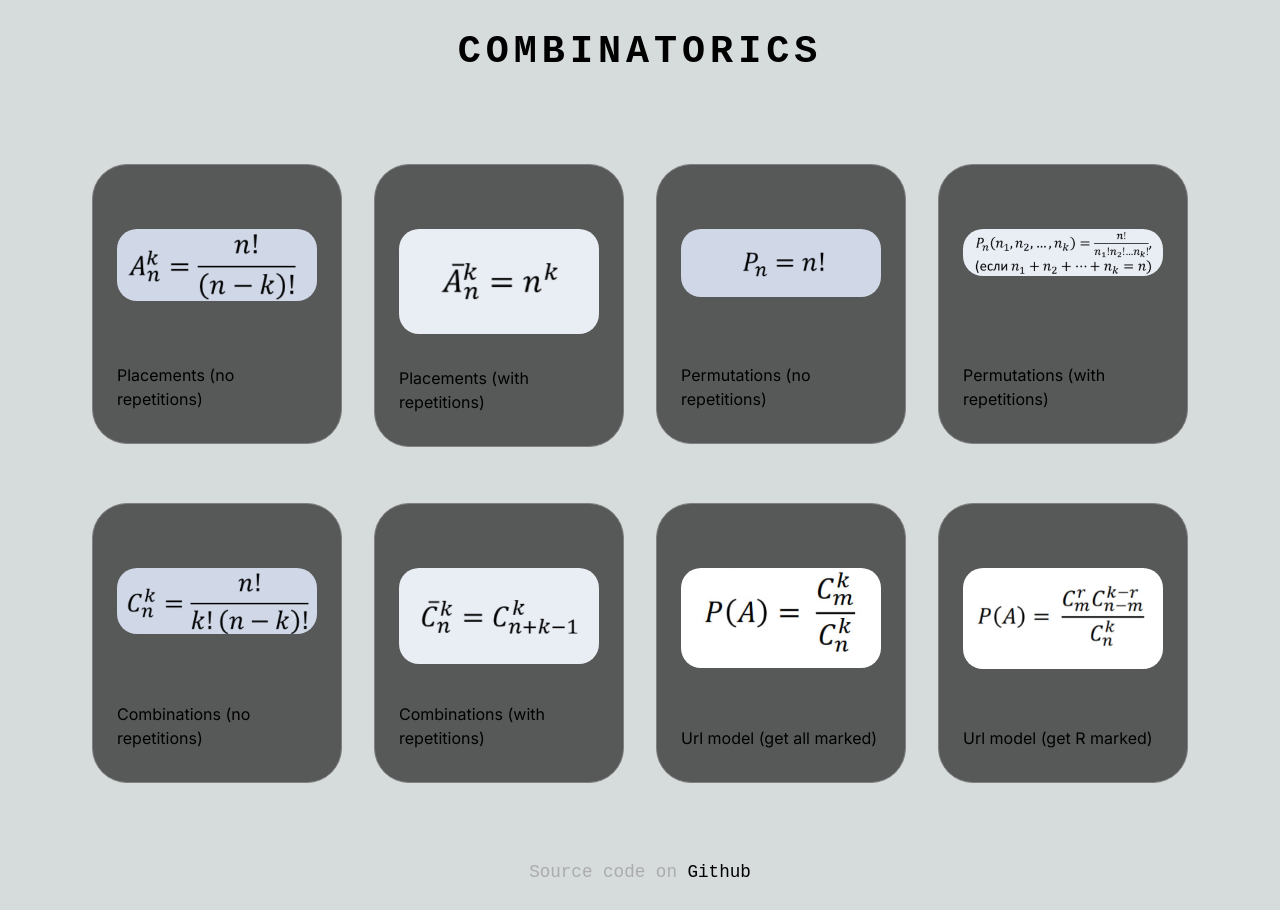
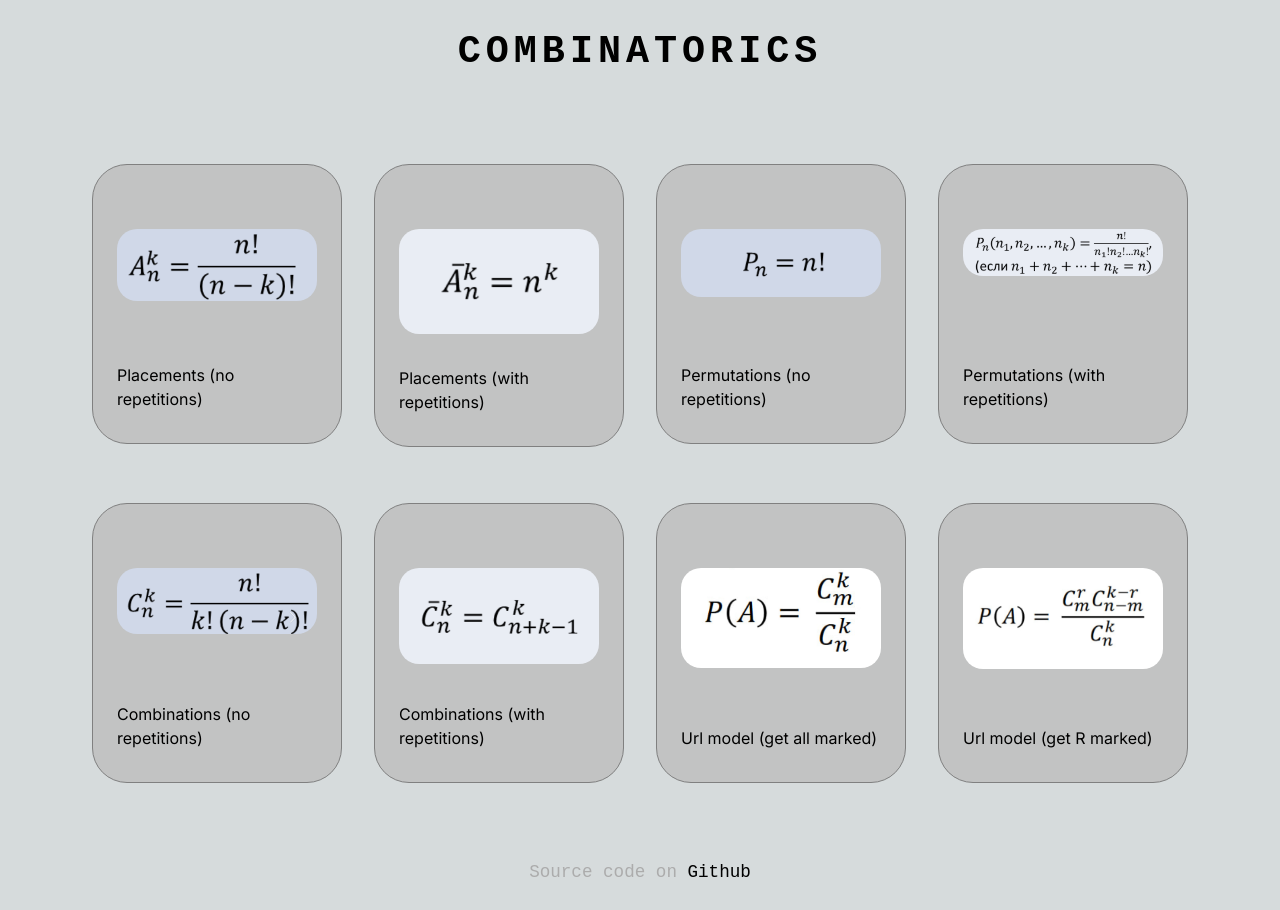
Before and after one commit to vaihdass/combinatorics, a Next.js app: page / in a window 1280 px wide. Built offline with nearby package versions, Linux system fonts and the light colour scheme.

Commit message:
Fix light theme main menu item's colors

```diff
--- a/app/permutations_with_repetitions/page.tsx
+++ b/app/permutations_with_repetitions/page.tsx
@@ -1,6 +1,6 @@
 'use client'
 import { useState } from 'react';
-import {permutationsNoRepetitions, permutationsWithRepetitions} from "@/utils/combinatorics";
+import {permutationsWithRepetitions} from "@/utils/combinatorics";
 import JSBI from "jsbi";
 
 export default function FormulaPage() {
--- a/components/cards/cards__styles.css
+++ b/components/cards/cards__styles.css
@@ -13,11 +13,17 @@
     border-radius: 35px;
     padding: 32px 24px;
     margin: 16px;
-    background: rgba(33, 33, 33, 0.7);
+    background: rgba(185, 185, 185, 0.7);
     color: rgb(var(--text-rgb));
     display: flex;
     flex-direction: column;
     justify-content: space-between;
+}
+
+@media (prefers-color-scheme: dark) {
+    .main-card__item {
+        background: rgba(33, 33, 33, 0.7);
+    }
 }
 
 .main-card__image {
```
